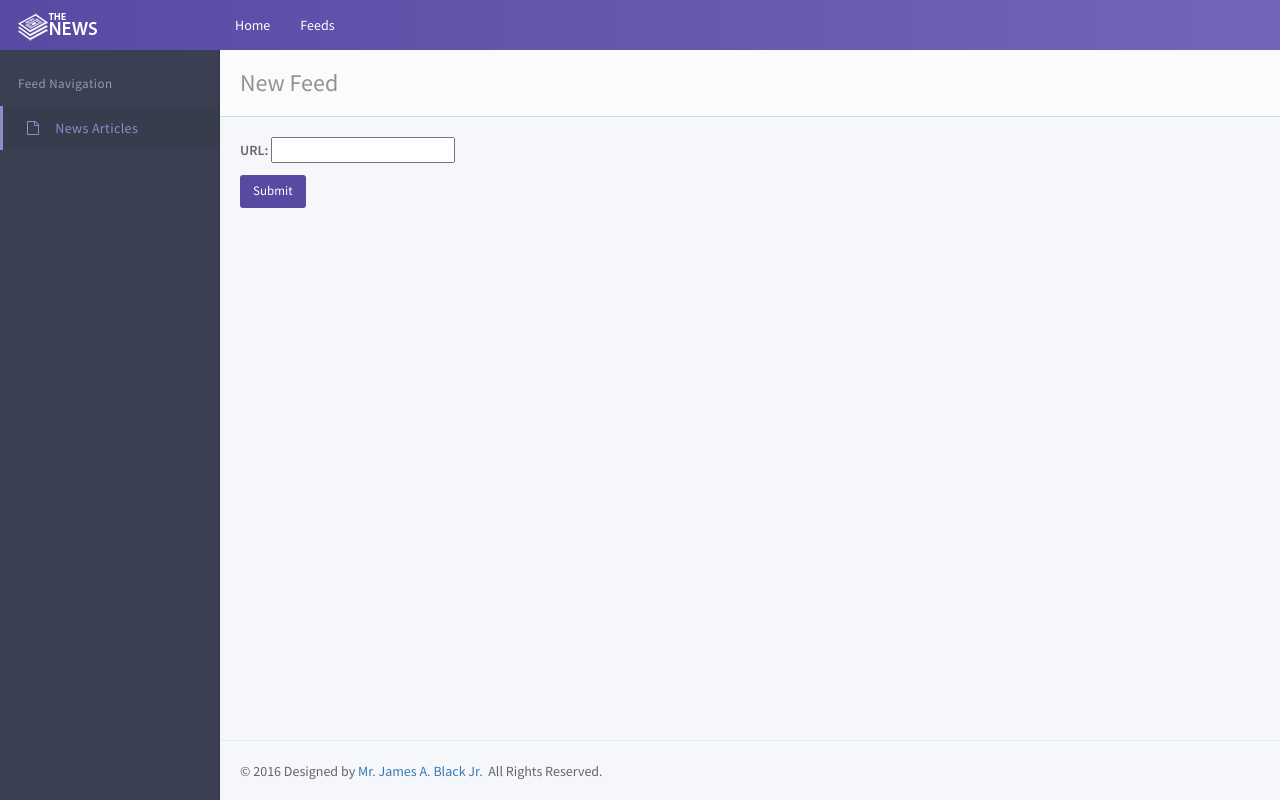
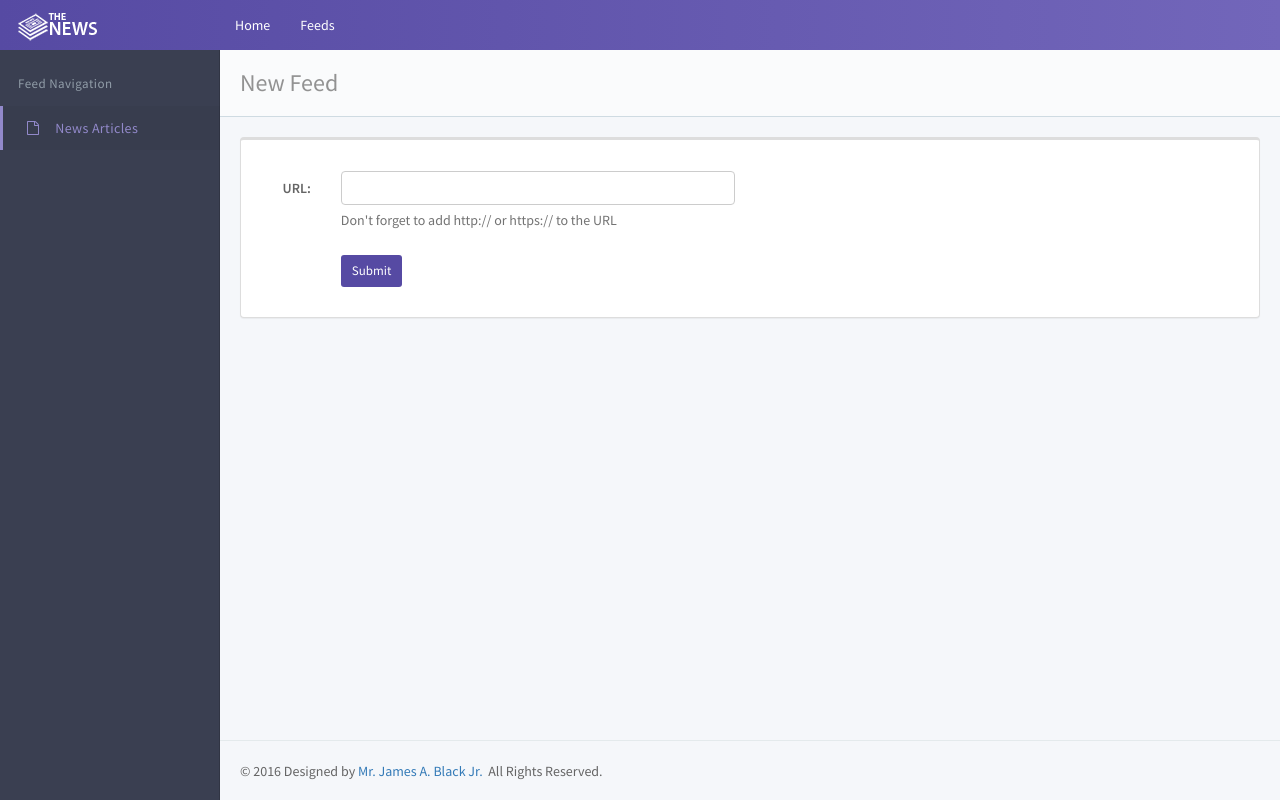
Before and after one commit to jamesblackjr/newsproject, a Django app: page /news/feeds/new in a window 1280 px wide. Run offline with Django 3.2, Linux system fonts and the light colour scheme; some libraries are stand-ins or nearby versions.

```diff
--- a/news/forms.py
+++ b/news/forms.py
@@ -6,5 +6,8 @@ class FeedForm(forms.ModelForm):
         model = Feed
         fields = ['url']
         labels = {
-            'url': 'URL'
+            'url': 'URL:'
         }
+        widgets = {
+            'url': forms.URLInput(attrs={'class': 'form-control'})
+        }
--- a/news/models.py
+++ b/news/models.py
@@ -4,7 +4,7 @@ import datetime, feedparser
 # Create your models here.
 class Feed(models.Model):
     title = models.CharField(max_length=200)
-    url = models.URLField(unique=True)
+    url = models.URLField(unique=True, help_text="Don't forget to add http:// or https:// to the URL")
     is_active = models.BooleanField(default=False)
 
     def __str__(self):
--- a/news/templates/new_feed.html
+++ b/news/templates/new_feed.html
@@ -8,11 +8,52 @@
     </div>
     <div class="row">
     	<div class="col-xs-12">
-			<form method="post">
-				{% csrf_token %}
-				{{ form.as_p }}
-				<button type="submit" class="btn btn-primary">Submit</button>
-			</form>
+            <div class="panel panel-default">
+               <div class="panel-body">
+                  	<form method="post" class="form-horizontal">
+						{% csrf_token %}
+
+						<div class="form-group">
+							<div class="col-md-12">
+								{% if form.non_field_errors %}
+									<div class="non-field-errors">
+										{% for error in form.non_field_errors %}
+											<span>{{ error }}</span>
+										{% endfor %}
+									</div>
+								{% endif %}
+							</div>
+						</div>
+
+                     	<div class="form-group">
+                        	<label class="col-md-1 control-label">{{ form.url.label }}</label>
+                        	<div class="col-md-5">
+                           	 	{{ form.url }}
+								<p class="help-block">{{ form.url.help_text }}</p>
+                        	</div>
+                     	</div>
+
+
+						{% if form.url.errors %}
+							<div class="form-group">
+	                    		<div class="col-md-offset-1 col-md-11">
+									<div class="form-error">
+										{% for error in form.url.errors %}
+											<span>{{ error }}</span>
+										{% endfor %}
+									</div>
+								</div>
+							</div>
+						{% endif %}
+
+                     	<div class="form-group">
+                        	<div class="col-md-offset-1 col-md-11">
+                           	 	<button type="submit" class="btn btn-sm btn-primary">Submit</button>
+                        	</div>
+                     	</div>
+                  	</form>
+               	</div>
+            </div>
        	</div>
     </div>
 </div>
```
Also changed, not shown: news/admin.py (+22 -2 lines).
